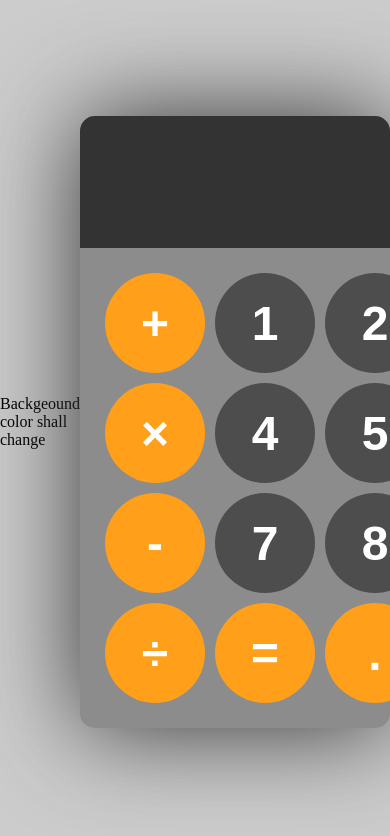
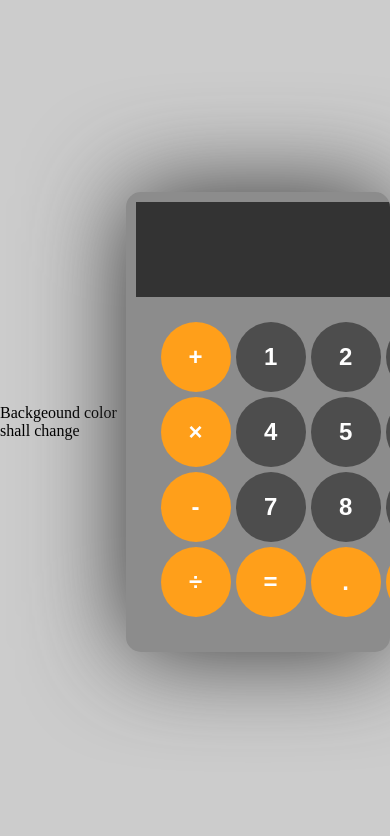
Before and after one commit to Ruer-drier/calCES, a plain HTML site: page index.html in a window 390 px wide. Drawn offline with Linux system fonts and the light colour scheme.

Commit message:
More responsive

```diff
--- a/style.css
+++ b/style.css
@@ -1,59 +1,125 @@
-    button{
+/* General button styles */
+button {
     width: 100px;
     height: 100px;
     border-radius: 50px;
     border: none;
-    background-color: hsl(0,0%,30%);
+    background-color: hsl(0, 0%, 30%);
     color: white;
     font-size: 3rem;
     font-weight: bold;
     cursor: pointer;
 }
-#keys{
-    display:grid ;
-    grid-template-columns: repeat(4,1fr);
+
+/* Grid layout for keys */
+#keys {
+    display: grid;
+    grid-template-columns: repeat(4, 1fr);
     gap: 10px;
     padding: 25px;
 }
-#calculator{
-    font-family: arial, san-serif;
-    background-color: hsl(0,0%,55%);
+
+/* Calculator container styling */
+#calculator {
+    font-family: arial, sans-serif;
+    background-color: hsl(0, 0%, 55%);
     border-radius: 15px;
     max-width: 500px;
     overflow: hidden;
-    box-shadow: 0 0 100px hsl(0,0%, 20%);
+    box-shadow: 0 0 100px hsl(0, 0%, 20%);
+    width: 100%;
+    /* Ensuring responsiveness */
+    padding: 15px;
 }
-#display{
+
+/* Display area */
+#display {
     width: 100%;
     padding: 20px;
     font-size: 5rem;
     border: none;
-    background-color: hsl(0,0%,20%);
+    background-color: hsl(0, 0%, 20%);
     color: white;
+    text-align: right;
 }
-body{
+
+/* Body and page layout */
+body {
     margin: 0;
     display: flex;
     justify-content: center;
     align-items: center;
     height: 100vh;
-    background-color: hsl(0,0%,80%);
+    background-color: hsl(0, 0%, 80%);
 }
-.operand{
-    background-color: hsl(35,100%,55%);
+
+/* Operand button specific styles */
+.operand {
+    background-color: hsl(35, 100%, 55%);
 }
-.operand:hover{
-    background-color: hsl(35,100%,65%);
+
+.operand:hover {
+    background-color: hsl(35, 100%, 65%);
 }
-.operand:active{
-    background-color: hsl(35,100%,75%);
+
+.operand:active {
+    background-color: hsl(35, 100%, 75%);
 }
- button:hover{
-     background-color: hsl(0,0%,40%);
- }
 
- button:active{
-     background-color: hsl(0,0%,50%);
- }
-@media (max-width: 500px)
+/* Button hover and active states */
+button:hover {
+    background-color: hsl(0, 0%, 40%);
 }
+
+button:active {
+    background-color: hsl(0, 0%, 50%);
+}
+
+/* Responsive adjustments for smaller screens */
+@media (max-width: 768px) {
+    /* Reducing button size for small screens */
+    button {
+        width: 80px;
+        height: 80px;
+        font-size: 2rem;
+    }
+
+    /* Reduce the display font size for better fit */
+    #display {
+        font-size: 4rem;
+    }
+
+    /* Adjust grid layout for smaller screens */
+    #keys {
+        grid-template-columns: repeat(4, 1fr);
+        gap: 8px;
+    }
+
+    #calculator {
+        padding: 10px;
+        max-width: 90%;
+    }
+}
+
+@media (max-width: 480px) {
+    /* Further reduce button size for very small screens */
+    button {
+        width: 70px;
+        height: 70px;
+        font-size: 1.5rem;
+    }
+
+    /* Further reduce display font size */
+    #display {
+        font-size: 3rem;
+    }
+
+    #keys {
+        grid-template-columns: repeat(4, 1fr);
+        gap: 5px;
+    }
+
+    #calculator {
+        max-width: 100%;
+    }
+}
```
